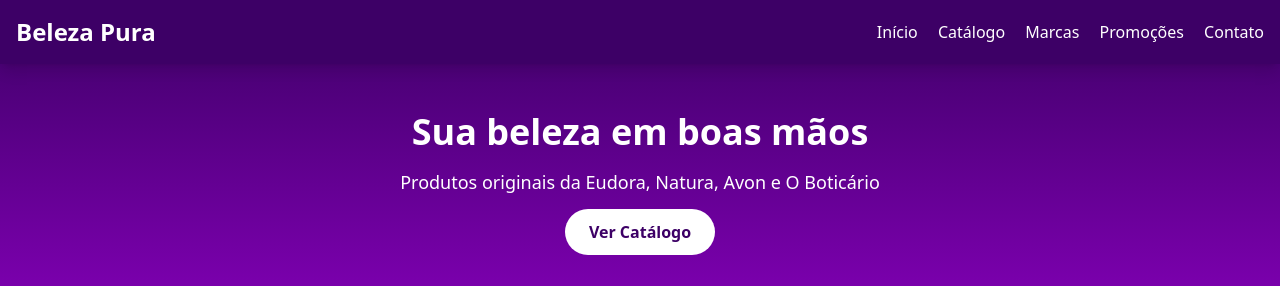
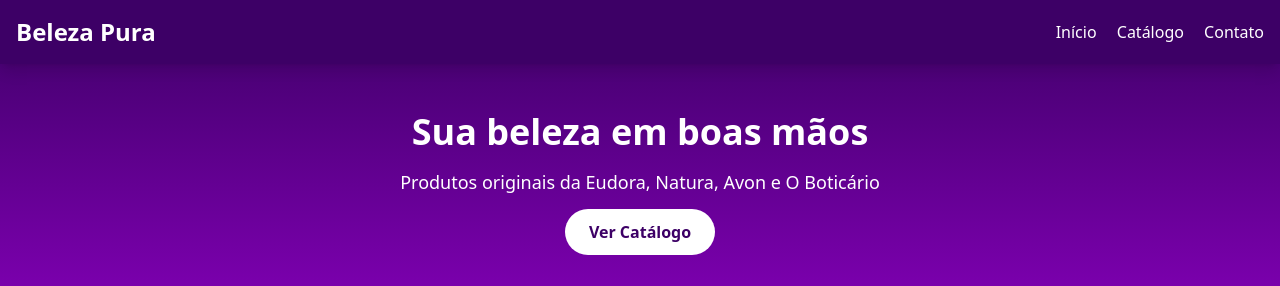
Before and after one commit to veronica266/Cosm-ticos-revendedora, a plain HTML site: page index.html in a window 1280 px wide. Shown: the top 286 px of the page. Drawn offline with nearby package versions, Linux system fonts and the light colour scheme.

Commit message:
Update index.html

```diff
--- a/index.html
+++ b/index.html
@@ -18,8 +18,8 @@
     <nav class="space-x-4">
       <a href="#" class="hover:underline">Início</a>
       <a href= https://www.whatsapp.com/channel/0029VbAZZo3DeOMzWbvInv0J class="hover:underline">Catálogo</a>
-      <a href="#" class="hover:underline">Marcas</a>
-      <a href="#" class="hover:underline">Promoções</a>
+
+
       <a href="https://wa.me/5554984160282" class="hover:underline">Contato</a>
     </nav>
   </header>
```
